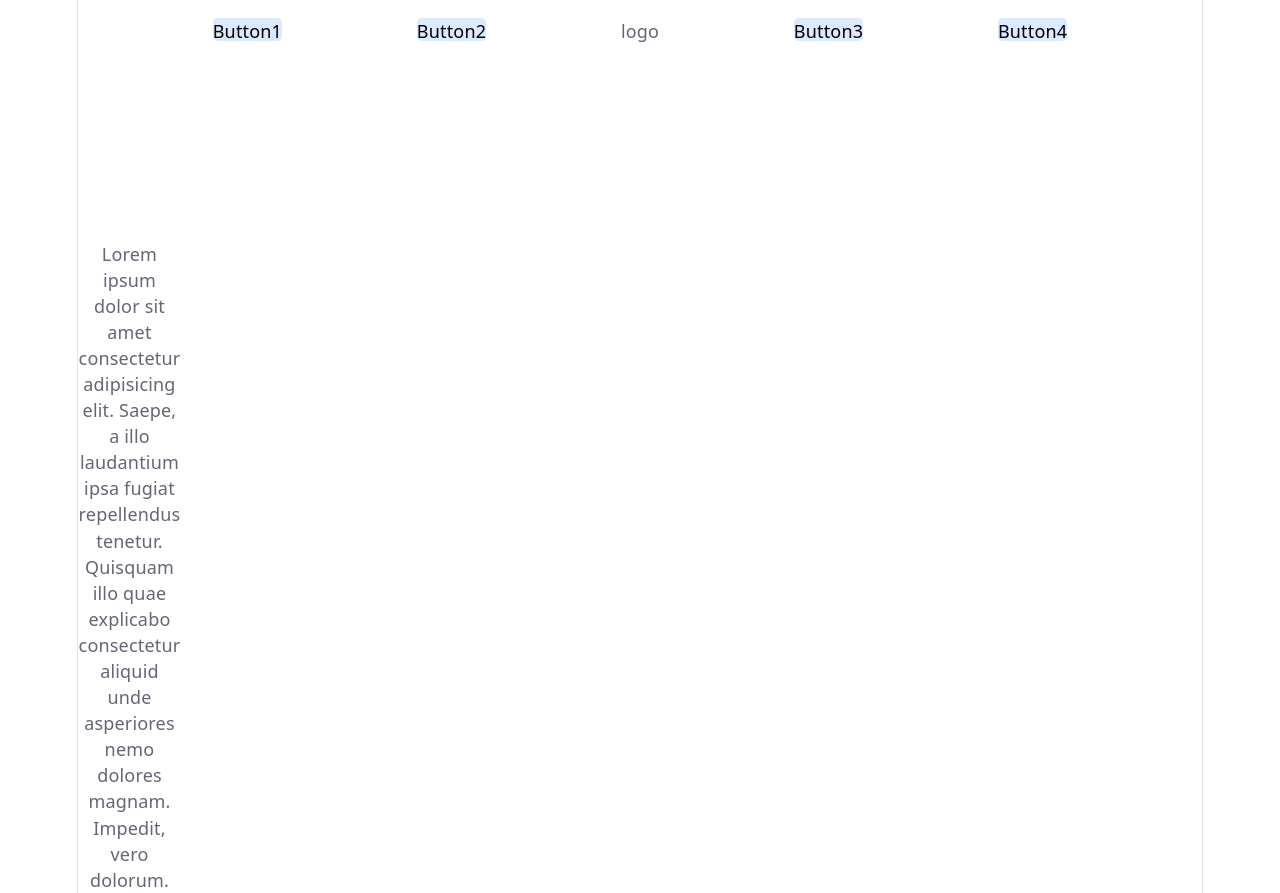
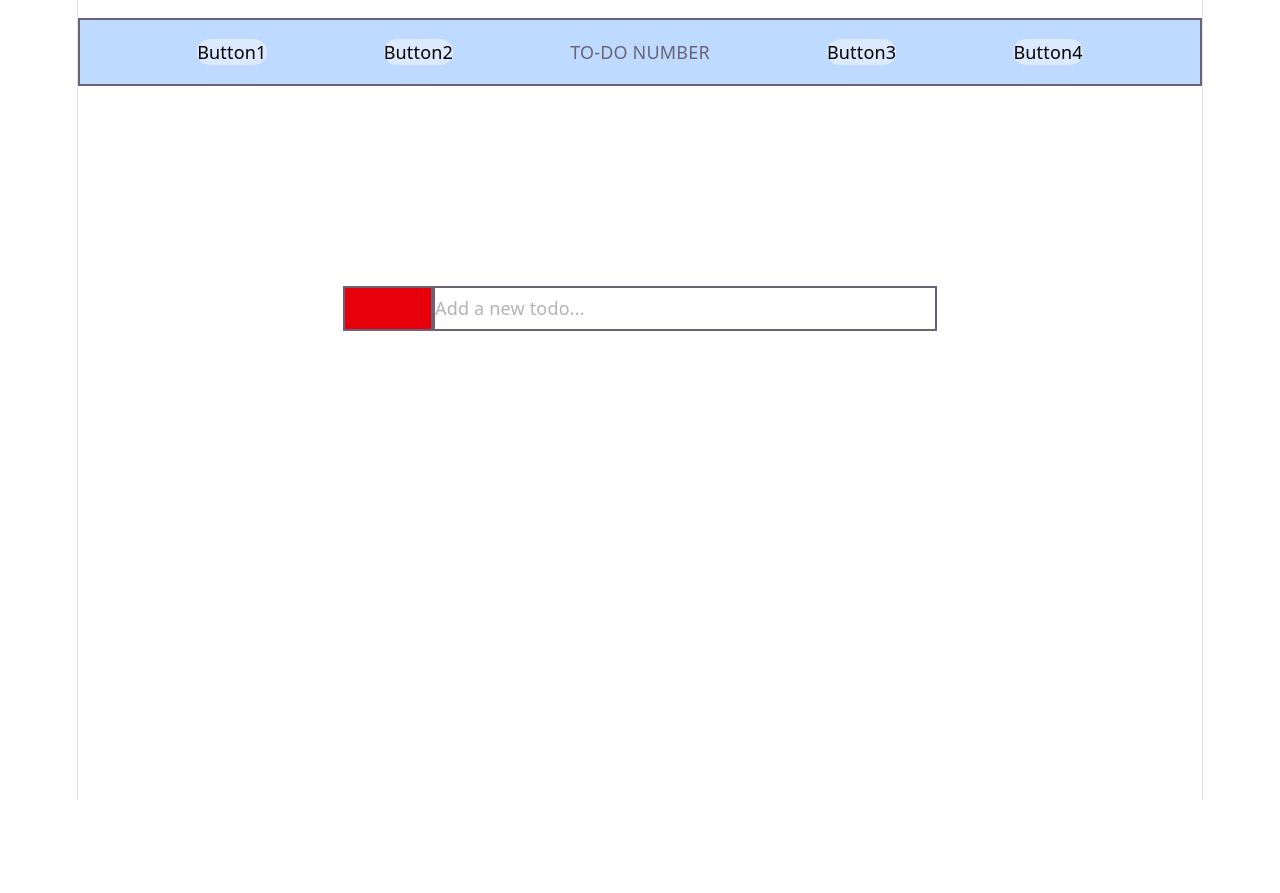
Before and after one commit to SameerUH/To-do-list-React, a React (Vite) app in the folder to-do-list/: page / in a window 1280 px wide. After the commit the page ends 800 px from the top, so only its background shows below. Built offline with nearby package versions, Linux system fonts and the light colour scheme.

Commit message:
Fixed navbar (still need to customize it and add features), added input box for to-do

```diff
--- a/to-do-list/package.json
+++ b/to-do-list/package.json
@@ -10,9 +10,11 @@
     "preview": "vite preview"
   },
   "dependencies": {
+    "@tailwindcss/cli": "^4.3.2",
     "@tailwindcss/vite": "^4.3.2",
     "react": "^19.2.6",
     "react-dom": "^19.2.6",
+    "react-router-dom": "^7.18.1",
     "tailwindcss": "^4.3.2"
   },
   "devDependencies": {
--- a/to-do-list/src/App.jsx
+++ b/to-do-list/src/App.jsx
@@ -5,15 +5,19 @@ function App() {
 
   return (
     <>
-    <div class="flex justify-evenly h-5 w-full mt-[1em] mb-[200px] mx-auto my-0">
-      <button class="rounded-sm padding-[2em] bg-blue-100 text-black">Button1</button>
-      <button class="rounded-sm padding-[2em] bg-blue-100 text-black">Button2</button>
-      <p class="decoration-solid sideways-lr">logo</p>
-      <button class="rounded-sm padding-[2em] bg-blue-100 text-black">Button3</button>
-      <button class="rounded-sm padding-[2em] bg-blue-100 text-black">Button4</button>
+    <div class="flex justify-evenly h-15 w-full mt-[1em] mb-[200px] mx-auto my-0 bg-blue-200 border-2 border-black-200 items-center">
+      <button class="rounded-full padding-[2em] bg-blue-100 text-black">Button1</button>
+      <button class="rounded-full padding-[2em] bg-blue-100 text-black">Button2</button>
+      <p class="decoration-solid ">TO-DO NUMBER</p>
+      <button class="rounded-full padding-[2em] bg-blue-100 text-black">Button3</button>
+      <button class="rounded-full padding-[2em] bg-blue-100 text-black">Button4</button>
     </div>
 
-    <p class="max-inline-[10ch] sideways-lr">Lorem ipsum dolor sit amet consectetur adipisicing elit. Saepe, a illo laudantium ipsa fugiat repellendus tenetur. Quisquam illo quae explicabo consectetur aliquid unde asperiores nemo dolores magnam. Impedit, vero dolorum.</p>
+    <div class="flex h-10 mx-auto my-0 justify-evenly">
+      <div class="h-base w-20 bg-red-600 border-2 border-black-200"></div>
+      <input class="flex border-2 border-black-200 w-md" type="text" placeholder="Add a new todo..." />
+    </div>
+
     </>
   )
 }
```
Also changed, not shown: 1 other file (tests, documents, lock files or other folders).
